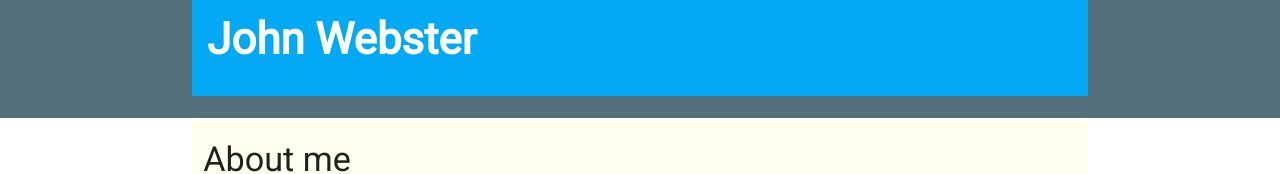
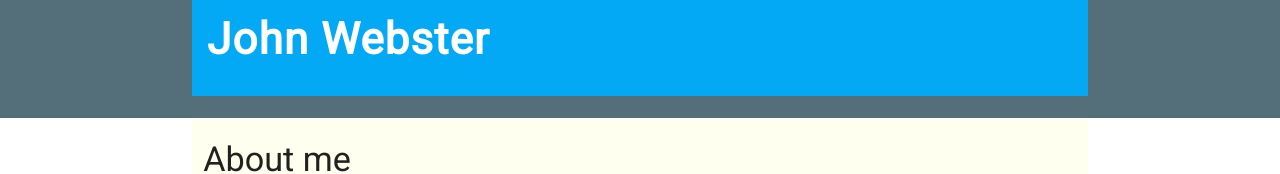
Before and after one commit to johnlobster/portfolio, a website: page index.html in a window 1280 px wide. Shown: the top 174 px of the page. Drawn offline with nearby package versions, Linux system fonts and the light colour scheme.

Commit message:
increased letter spacing in title

```diff
--- a/assets/css/portfolio.scss
+++ b/assets/css/portfolio.scss
@@ -100,6 +100,7 @@ h1,h2,h3,h4,h5 {
 #jwBox {
   margin-top: 0;
   font-weight: bold;
+  letter-spacing: 0.075rem;
 }
 
 .myInput {
```
Also changed, not shown: assets/css/portfolio.css.
